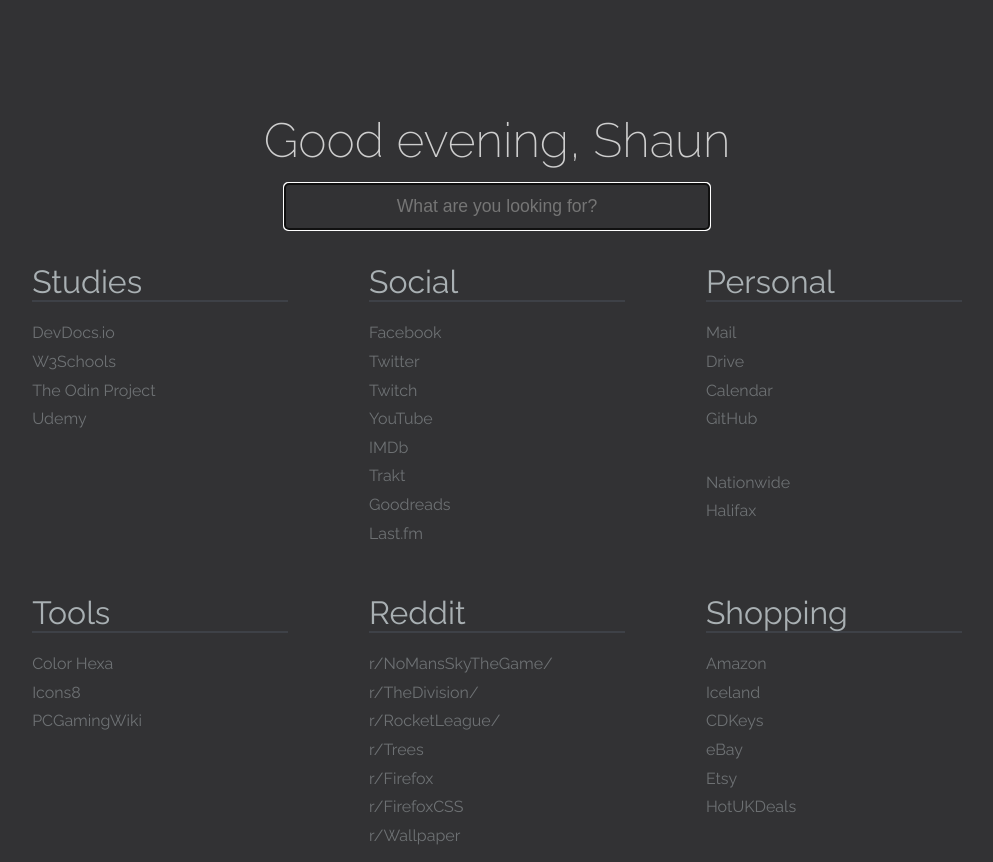
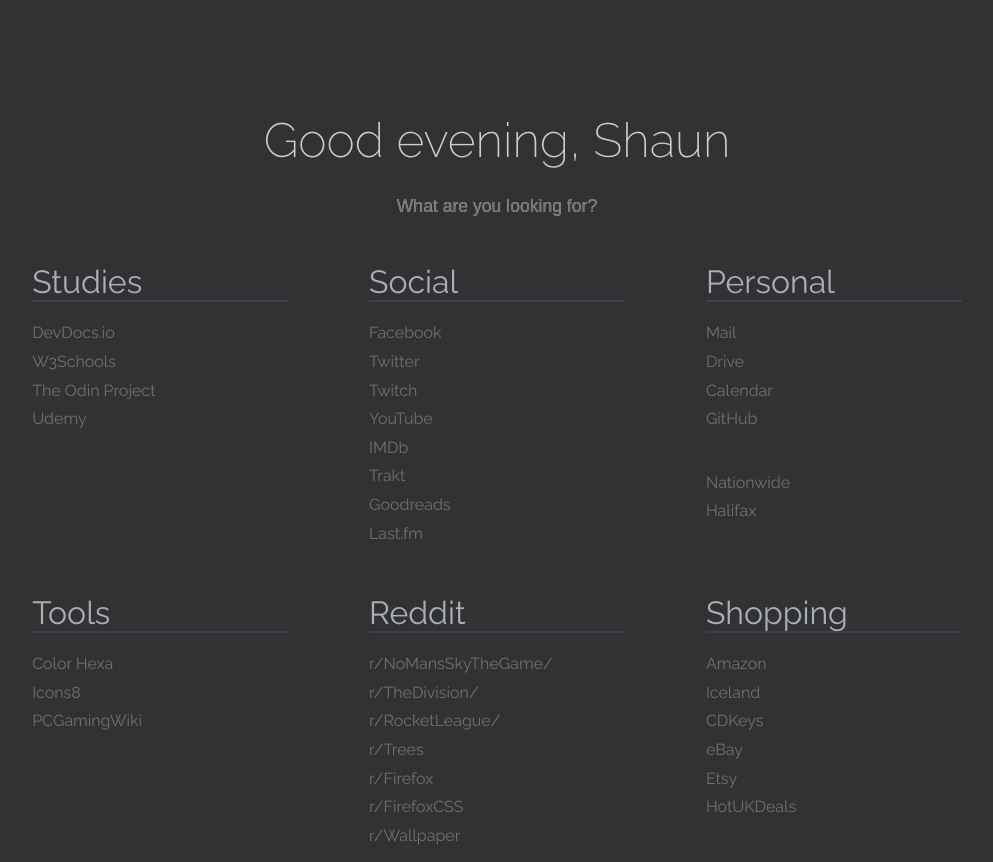
Before and after one commit to JamTarty/homepage, a plain HTML site: page index.html in a window 1280 px wide. Shown: the whole page, without its empty margins (143-1136 px from the left). Drawn offline with nearby package versions, Linux system fonts and the light colour scheme; a script that the page names is missing.

Commit message:
Cursor
fixed the blinking cursor on the search box.

```diff
--- a/index.html
+++ b/index.html
@@ -22,7 +22,7 @@
 	<div id="content">
         <div class="content"><p>
             <form method="get" action="https://duckduckgo.com/?q=search">
-<input type="text" name="q" size="32" placeholder="What are you looking for?" value="" cursor="text" autofocus autocomplete="off">
+<input type="text" name="q" size="32" placeholder="What are you looking for?" value="" cursor="none" autofocus autocomplete="off">
                 </form>
         </div>
 		<!--Intended to be used with 1-3 groups, can be extended to support more-->
--- a/styles.css
+++ b/styles.css
@@ -114,8 +114,11 @@ input[type=text] {
 	font-size: 110%;
     text-align: inherit;
     font-weight: 400;
+    color: transparent;
+    text-shadow: 0 0 0 #cecece;
     background-color: var(--bg-color);
-    color: var(--text-color);
+    &:focus {
+      outline: none;
 }
 
 #weather {
```
